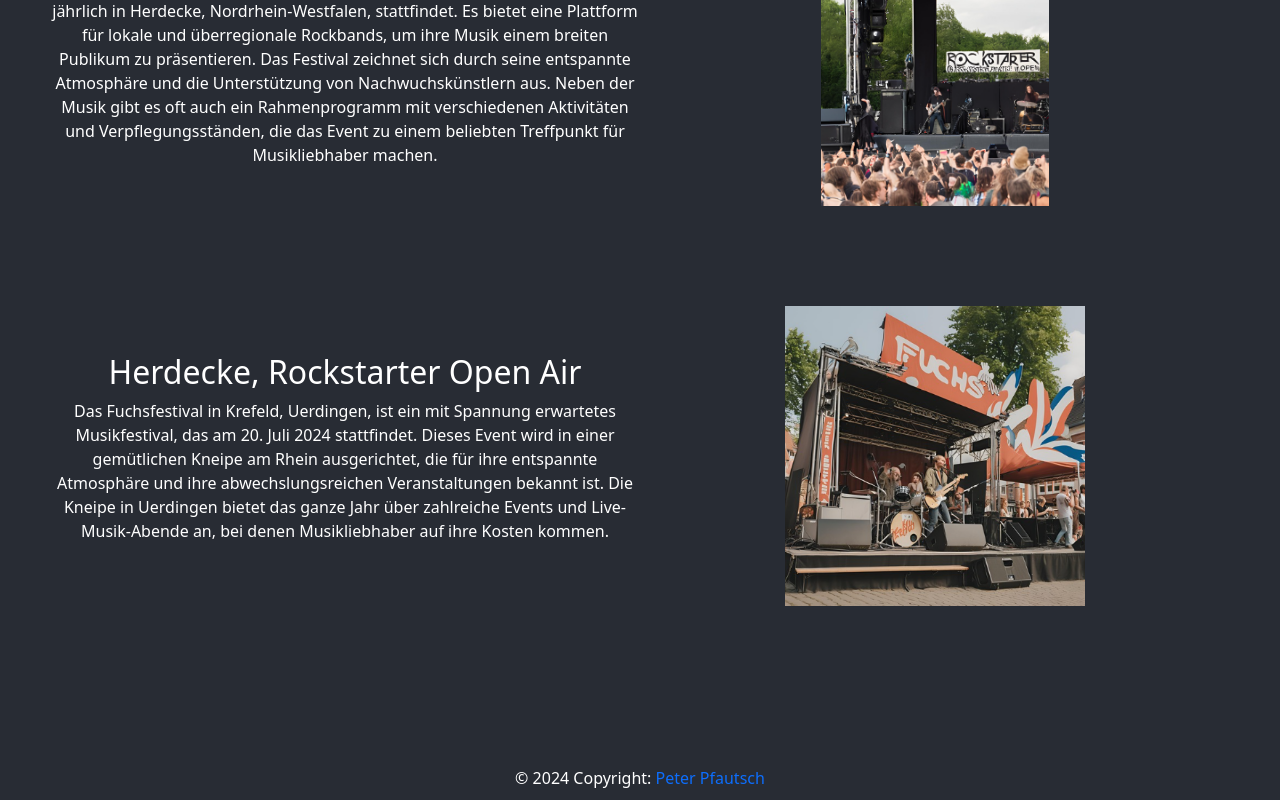
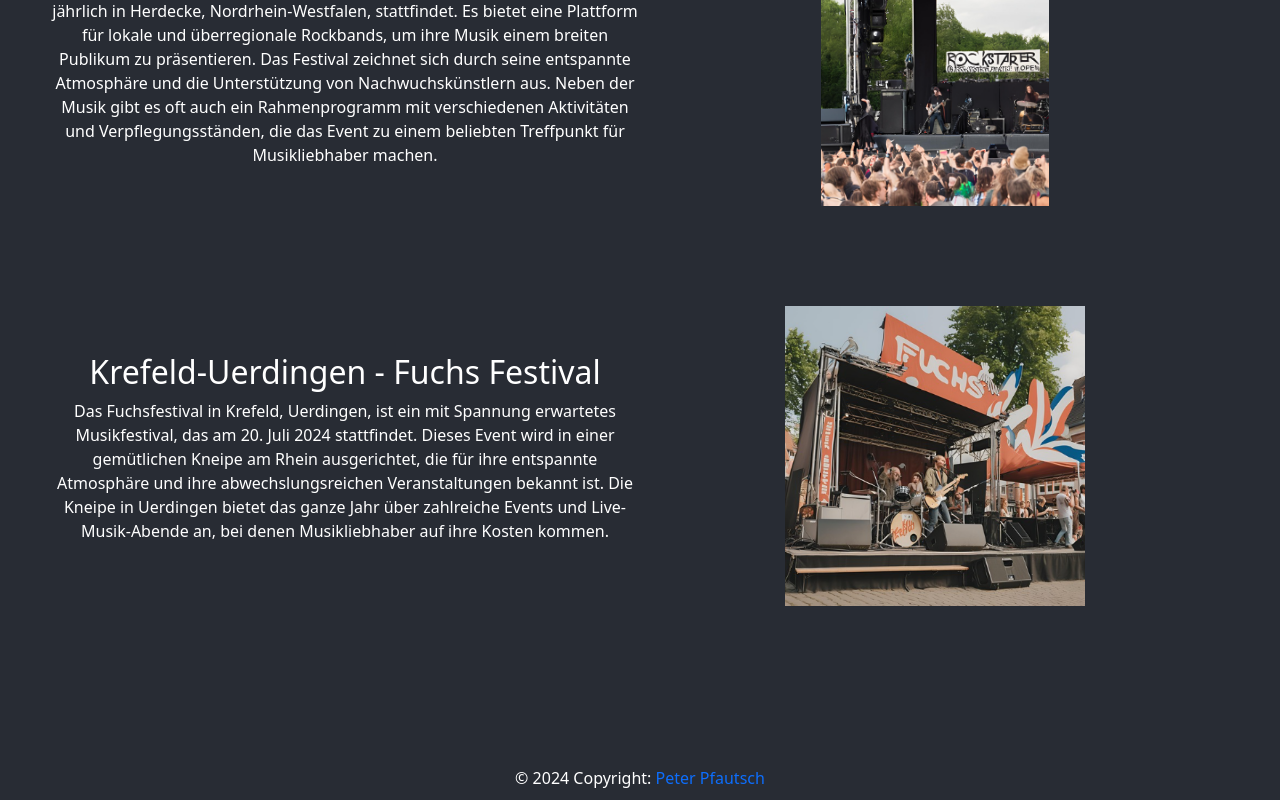
Before and after one commit to M1roel/tight-rock, a React (Create React App) app: page /tourdaten in a window 1280 px wide. Shown: the part 689-1489 px from the top of the page. Built offline with nearby package versions, Linux system fonts and the light colour scheme.

Commit message:
Tourdaten angepasst

```diff
--- a/src/components/Tourdaten.js
+++ b/src/components/Tourdaten.js
@@ -45,7 +45,7 @@
 
       <div className="Tourdaten-block">
         <div className="Tourdaten-text">
-          <h2>Herdecke, Rockstarter Open Air</h2>
+          <h2>Krefeld-Uerdingen - Fuchs Festival</h2>
           <p>
             Das Fuchsfestival in Krefeld, Uerdingen, ist ein mit Spannung
             erwartetes Musikfestival, das am 20. Juli 2024 stattfindet. Dieses
```
